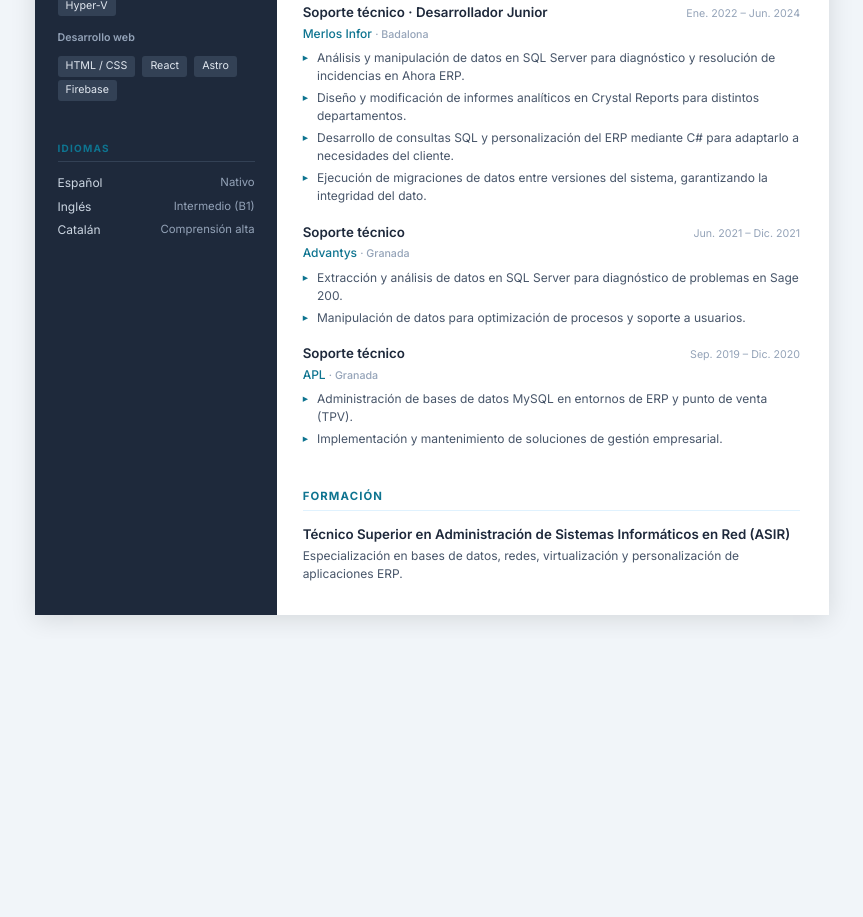
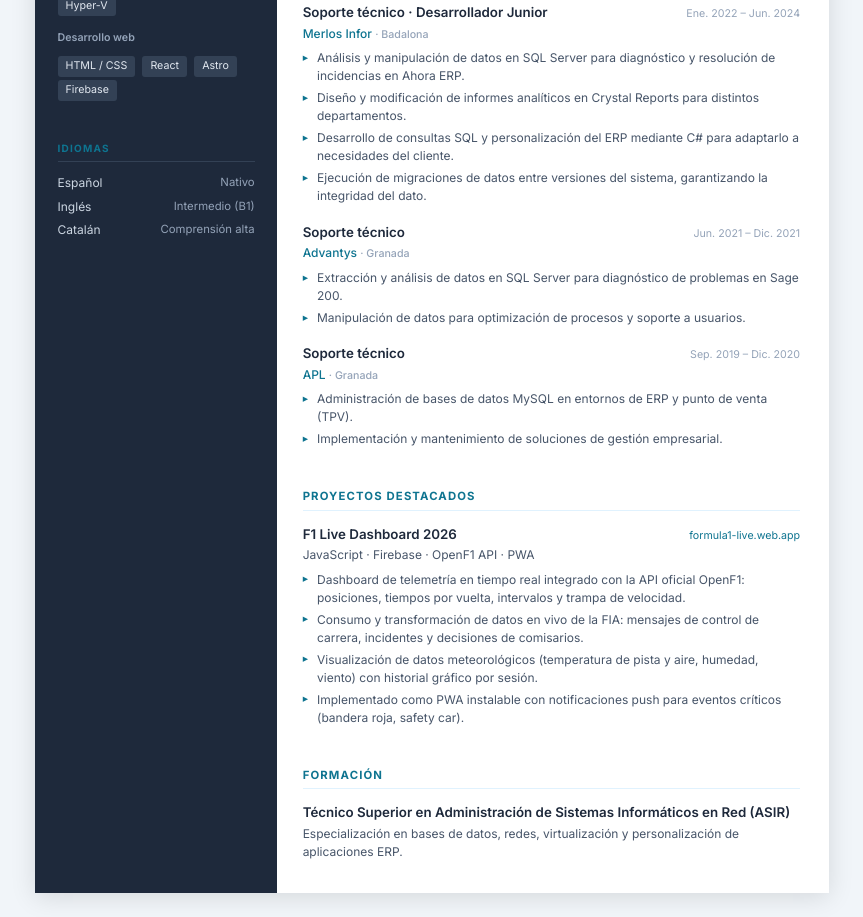
Before and after one commit to Godoy2121/portfolio, an Astro site: page /cv in a window 1280 px wide. Shown: the part 630-1547 px from the top of the page, without its empty margins (208-1071 px from the left). Before the commit the page ends 1269 px from the top, so only its background shows below. Built offline with nearby package versions, Linux system fonts and the light colour scheme; Astro itself is replaced by a stand-in of ours.

Commit message:
Añadir F1 Live Dashboard en sección proyectos del CV
Co-Authored-By: Claude Sonnet 4.6 <noreply@anthropic.com>

```diff
--- a/src/pages/cv.astro
+++ b/src/pages/cv.astro
@@ -434,6 +434,24 @@
       </div>
     </div>
 
+    <!-- Proyectos destacados -->
+    <div>
+      <p class="section-title">Proyectos destacados</p>
+      <div class="exp-item">
+        <div class="exp-header">
+          <span class="exp-title">F1 Live Dashboard 2026</span>
+          <span class="exp-date"><a href="https://formula1-live.web.app" style="color: var(--accent); text-decoration: none;">formula1-live.web.app</a></span>
+        </div>
+        <p class="exp-company" style="color: var(--mid); font-weight: 400;">JavaScript · Firebase · OpenF1 API · PWA</p>
+        <ul class="exp-bullets">
+          <li>Dashboard de telemetría en tiempo real integrado con la API oficial OpenF1: posiciones, tiempos por vuelta, intervalos y trampa de velocidad.</li>
+          <li>Consumo y transformación de datos en vivo de la FIA: mensajes de control de carrera, incidentes y decisiones de comisarios.</li>
+          <li>Visualización de datos meteorológicos (temperatura de pista y aire, humedad, viento) con historial gráfico por sesión.</li>
+          <li>Implementado como PWA instalable con notificaciones push para eventos críticos (bandera roja, safety car).</li>
+        </ul>
+      </div>
+    </div>
+
     <!-- Formación -->
     <div>
       <p class="section-title">Formación</p>
```
